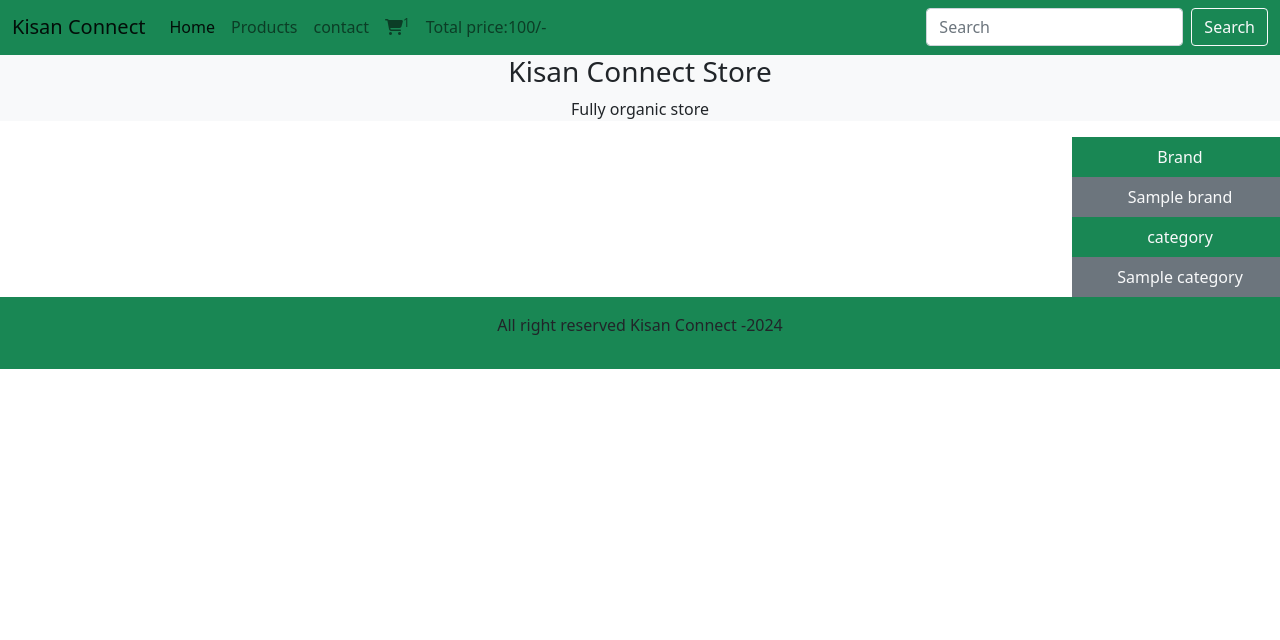
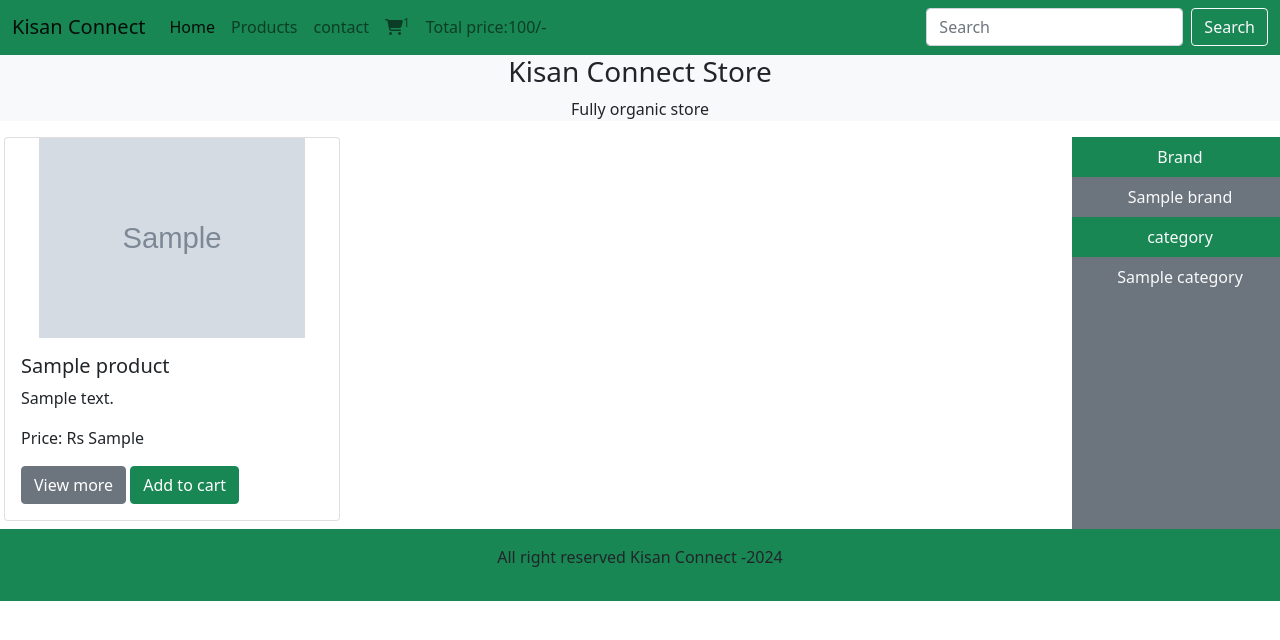
Before and after one commit to govindarana707/kisan-connect, a PHP site: page /index.php?brand=1 in a window 1280 px wide. Shown: the part 57-697 px from the top of the page. Run offline with PHP 8.4, Linux system fonts and the light colour scheme; tables that the repository leaves empty or names only in its code hold one stand-in row (values such as "Sample post"); grey boxes marked "Sample" are stand-in pictures; some libraries are stand-ins or nearby versions.

Commit message:
Display product with specific brands

```diff
--- a/functions/common_function.php
+++ b/functions/common_function.php
@@ -79,6 +79,46 @@ if($num_of_rows== 0){
     }
 }
     }
+    // Display unique brand products
+    function getuniquebrand() {
+        global $conn;
+        if(isset($_GET['brand'])){
+            $brand_id= $_GET['brand'];
+            // condition to check isset or not
+        $select_query = "SELECT product_id, product_title, product_description, product_image1, price FROM products where brand_id=$brand_id";
+        $result_query = mysqli_query($conn, $select_query);
+
+        if (!$result_query) {
+            die('Query failed: ' . mysqli_error($conn));
+        }
+    $num_of_rows=mysqli_num_rows($result_query);
+    if($num_of_rows== 0){
+        echo"<h2 class='text-center color-danger'>No Stock for this Brand</h2>";
+    }
+        while ($row = mysqli_fetch_array($result_query)) {
+            $product_id = $row['product_id'];
+            $product_title = $row['product_title'];
+            $product_description = $row['product_description'];
+            $product_image1 = $row['product_image1'];
+            $price = $row['price'];
+
+            echo "
+            <div class='col-md-4 col-sm-6 col-12 mb-2'>
+                <div class='card'>
+                    <img src='./admin_panel/product_images/$product_image1' class='card-img-top' alt='$product_title'>
+                    <div class='card-body'>
+                        <h5 class='card-title'>$product_title</h5>
+                        <p class='card-text'>$product_description</p>
+                        <p class='card-text'>Price: Rs $price</p>
+                        <a href='product_detail.php?id=$product_id' class='btn btn-secondary'>View more</a>
+                        <a href='#' class='btn btn-success'>Add to cart</a>
+                    </div>
+                </div>
+            </div>
+            ";
+        }
+    }
+        }
 
 // Displaying categories at side nav
 function getcategory(){
@@ -99,13 +139,13 @@ function getcategory(){
 // Brand function
 function getbrand(){
     global $conn;
-    $select_category = "SELECT * FROM brand";
-          $result_category = mysqli_query($conn, $select_category);
-          while ($row_data = mysqli_fetch_assoc($result_category)) {
+    $select_brand = "SELECT * FROM brand";
+          $result_brand = mysqli_query($conn, $select_brand);
+          while ($row_data = mysqli_fetch_assoc($result_brand)) {
             $brand_title = $row_data['brand_title'];
             $brand_id = $row_data['brand_id'];
             echo " <li class='nav-item'>
-            <a href='index.php?category=$brand_id' class='nav-link text-light'>$brand_title</a>
+            <a href='index.php?brand=$brand_id' class='nav-link text-light'>$brand_title</a>
         </li>";
           }
 }
--- a/index.php
+++ b/index.php
@@ -87,6 +87,7 @@ include('functions/common_function.php');
            <?php
   getproducts();
   getuniquecategory() ;
+  getuniquebrand() ;
            ?>
 
           <!-- row ending -->
```
Also changed, not shown: admin_panel/product_images/milk.jpg (added).
